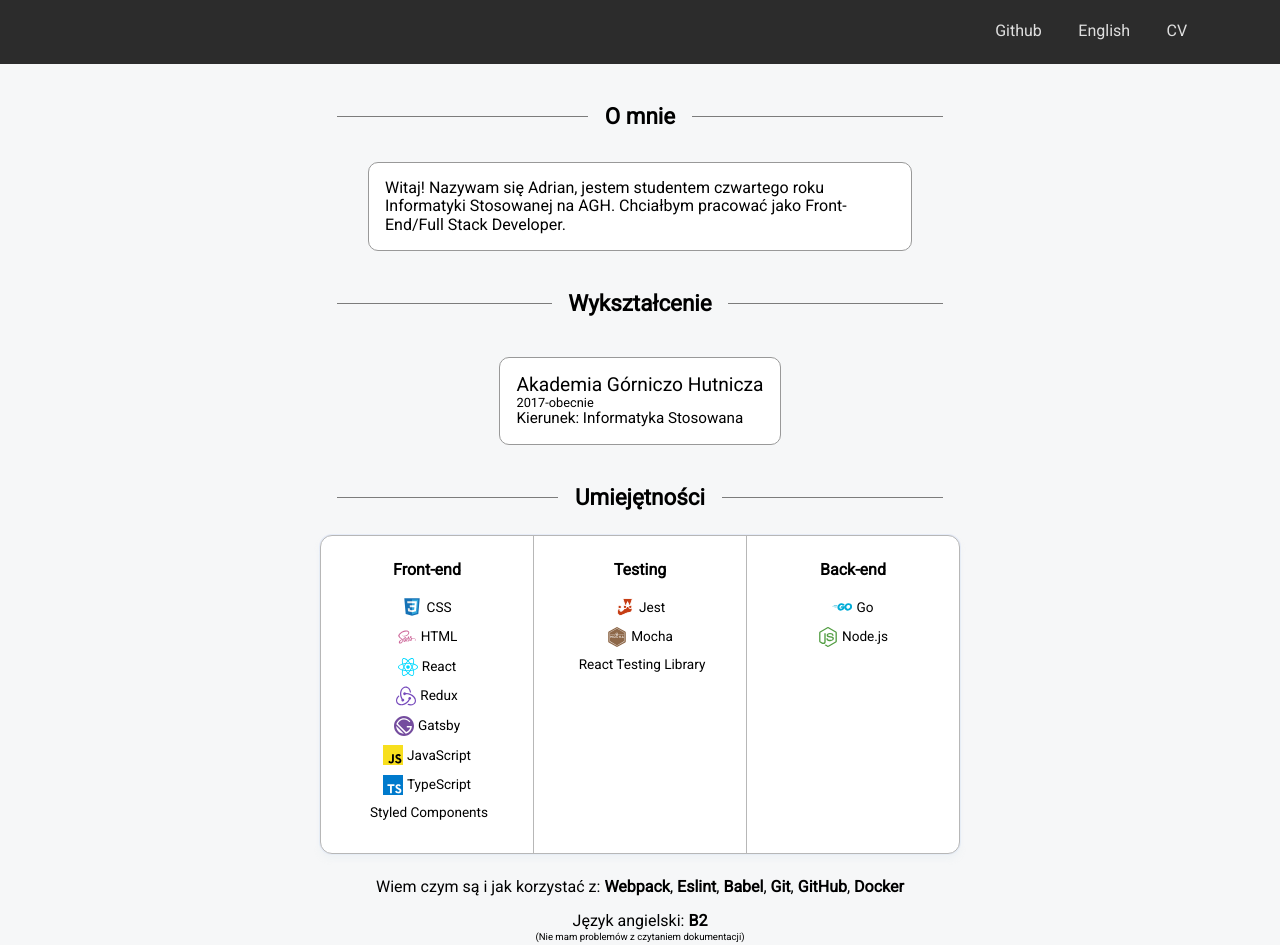
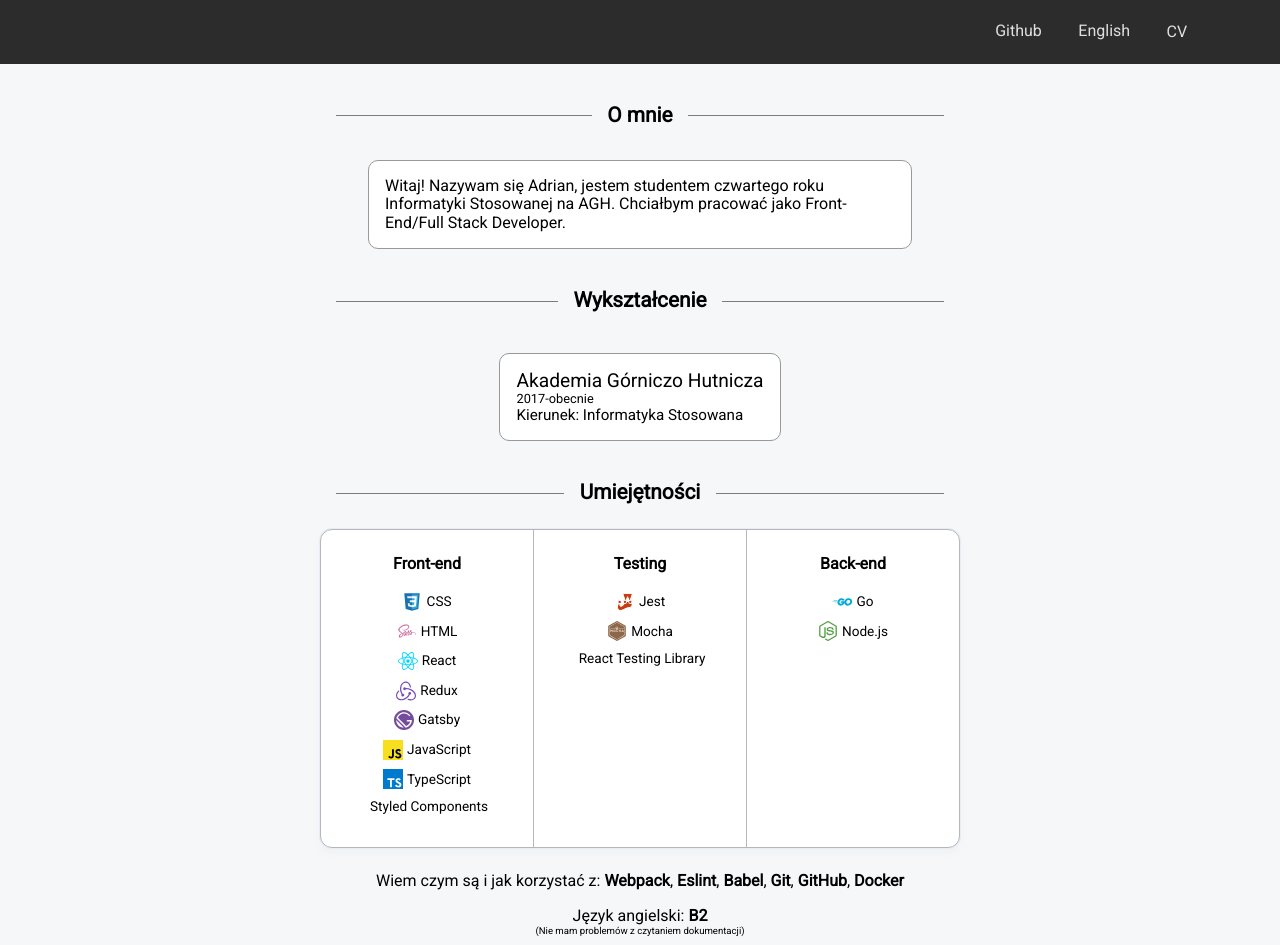
Before and after one commit to AdBoc/portfolio, a Gatsby site: page / in a window 1280 px wide. Shown: the top 945 px of the page. Built offline with nearby package versions, Linux system fonts and the light colour scheme; Gatsby itself is replaced by a stand-in of ours.

Commit message:
changed title font size and CV label style

```diff
--- a/components/NavBar/Navbar.tsx
+++ b/components/NavBar/Navbar.tsx
@@ -15,14 +15,14 @@
 
   return (
     <S.NavBar mode={theme}>
-      <S.NavBarItem>
+      <S.NavBarItem underline>
         <a href="https://github.com/adboc" aria-label="Github Link" target="_blank" rel="noopener noreferrer">Github</a>
       </S.NavBarItem>
       <S.LanguageButton
         onClick={() => i18n.language === "pl" ? i18n.changeLanguage("en") : i18n.changeLanguage("pl")}>
         {languages[i18n.language]}
       </S.LanguageButton>
-      <S.NavBarItem>
+      <S.NavBarItem underline={false}>
         <p className="nav-item-label">CV</p>
         <S.Dropdown>
           <a href="CvPl.pdf" aria-label="CV po polsku" target="_blank" rel="noopener noreferrer">Polski</a>
--- a/components/NavBar/styles.ts
+++ b/components/NavBar/styles.ts
@@ -27,10 +27,10 @@
     background: var(--color-secondary);
 
     a {
-     padding: 0.5em 0;
+     padding: 0.75em 0;
      width: 100%;
      font-weight: 300;
-     font-size: 1.2rem;
+     font-size: 1rem;
      display: block;
       &:hover{
         background: #454545;
@@ -38,14 +38,14 @@
     }
 `
 
-const NavBarItem = styled.div`
+const NavBarItem = styled.div<{underline: boolean}>`
     position: relative;
     text-decoration: none;
     color: inherit;
     display: inline;
     margin-right: 2em;
     padding: 0.1em;
-    border-bottom: 1px solid;
+    border-bottom: ${props => props.underline ? "1px solid" : "none"};
     border-color: rgba(0, 0, 0, 0);
     transition: border-bottom 250ms;
 
--- a/components/styles/SectionTitleWrapper.ts
+++ b/components/styles/SectionTitleWrapper.ts
@@ -1,7 +1,7 @@
 import styled from "styled-components"
 
 export const SectionTitle = styled.h1`
-  font-size: 1.4em;
+  font-size: 1.3em;
   display: flex;
   &:before, &:after {
     color: #7c7c7c;
```
